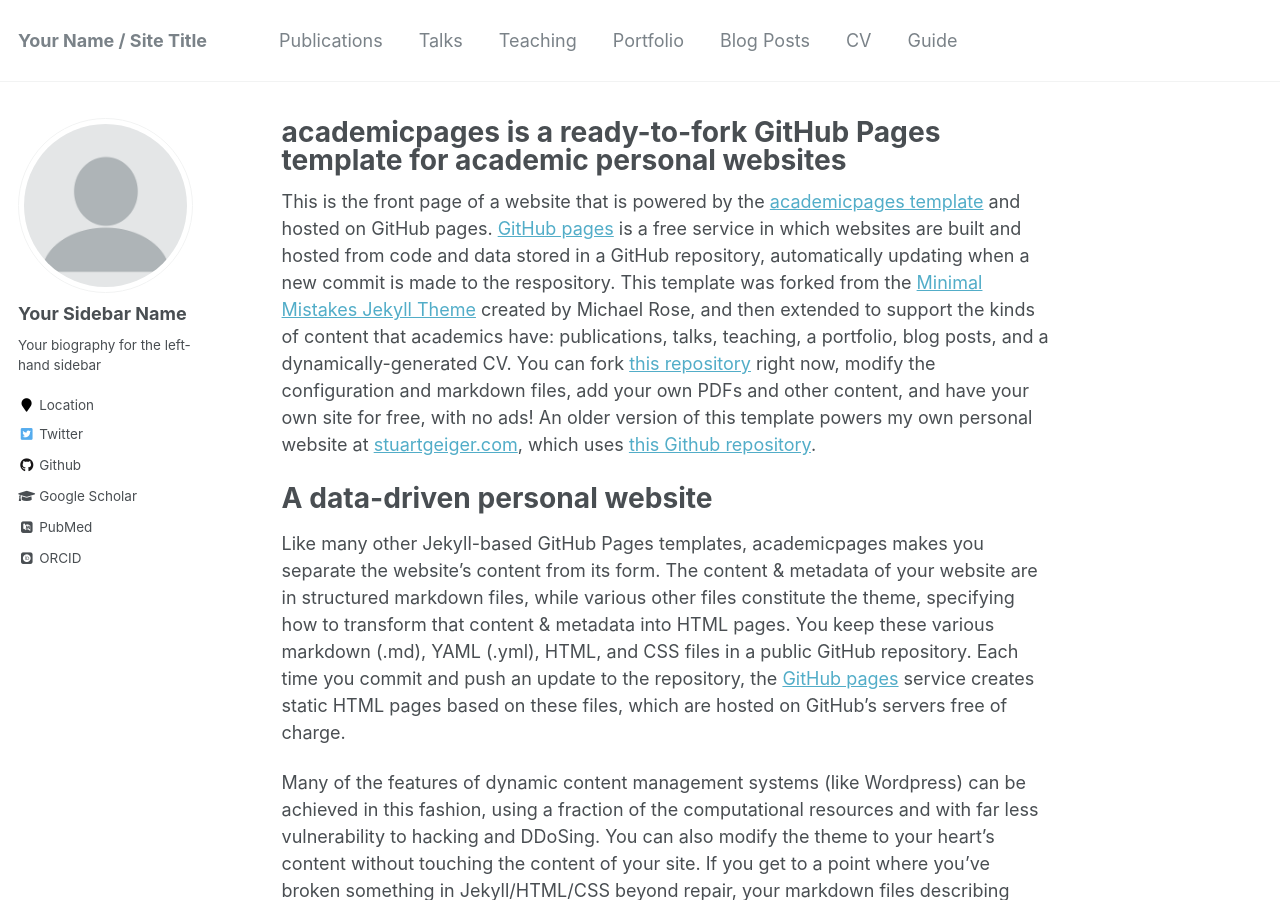
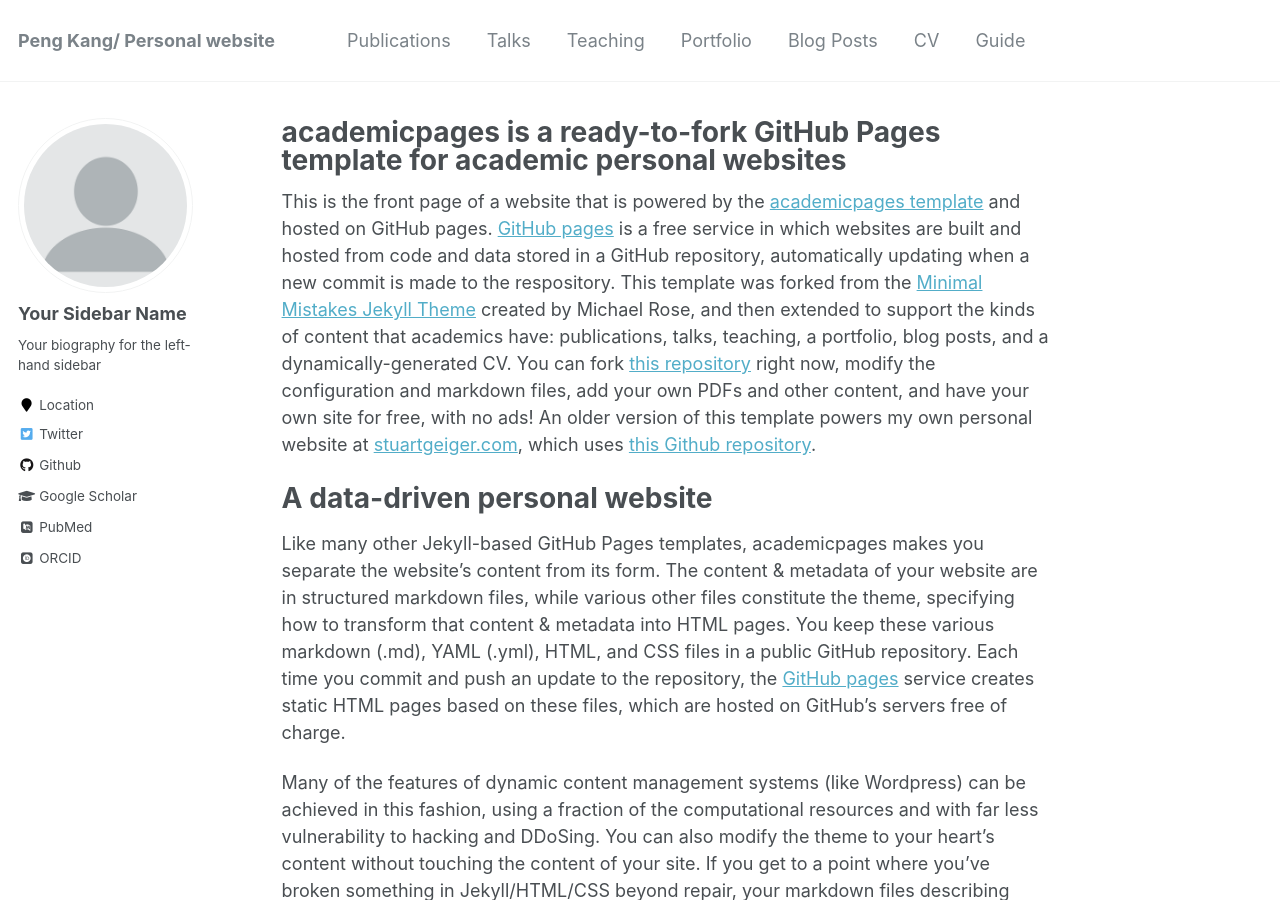
Before and after one commit to pengkang12/pengkang12.github.io, a Jekyll site: the page built from _pages/about.md, in a window 1280 px wide and 900 px high. Built offline with Jekyll 4.4.1, drawn with Linux system fonts in a browser that asks for light colours; some web fonts are replaced; some of the changed text lies outside the part shown.

Commit message:
update config

```diff
--- a/_config.yml
+++ b/_config.yml
@@ -7,13 +7,13 @@
 
 # Site Settings
 locale                   : "en-US"
-title                    : "Your Name / Site Title"
+title                    : "Peng Kang/ Personal website"
 title_separator          : "-"
-name                     : &name "Your Name"
+name                     : &name "Peng Kang"
 description              : &description "personal description"
-url                      : https://academicpages.github.io # the base hostname & protocol for your site e.g. "https://mmistakes.github.io"
+url                      : https://tutu-kang.github.io # the base hostname & protocol for your site e.g. "https://mmistakes.github.io"
 baseurl                  : "" # the subpath of your site, e.g. "/blog"
-repository               : "academicpages/academicpages.github.io"
+repository               : "tutu-kang/tutu-kang.github.io"
 teaser                   :  # filename of teaser fallback teaser image placed in /images/, .e.g. "500x300.png"
 breadcrumbs              : false # true, false (default)
 words_per_minute         : 160
```
